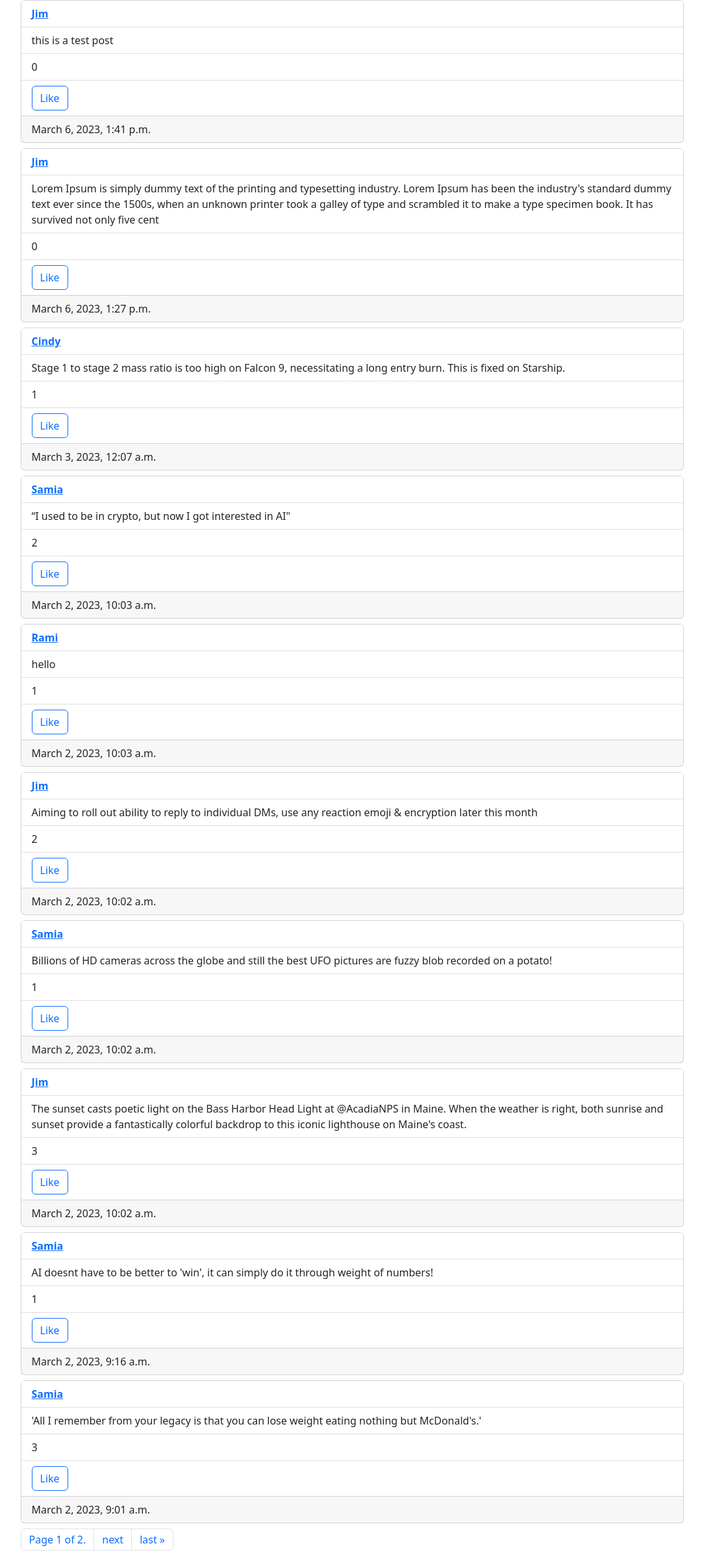
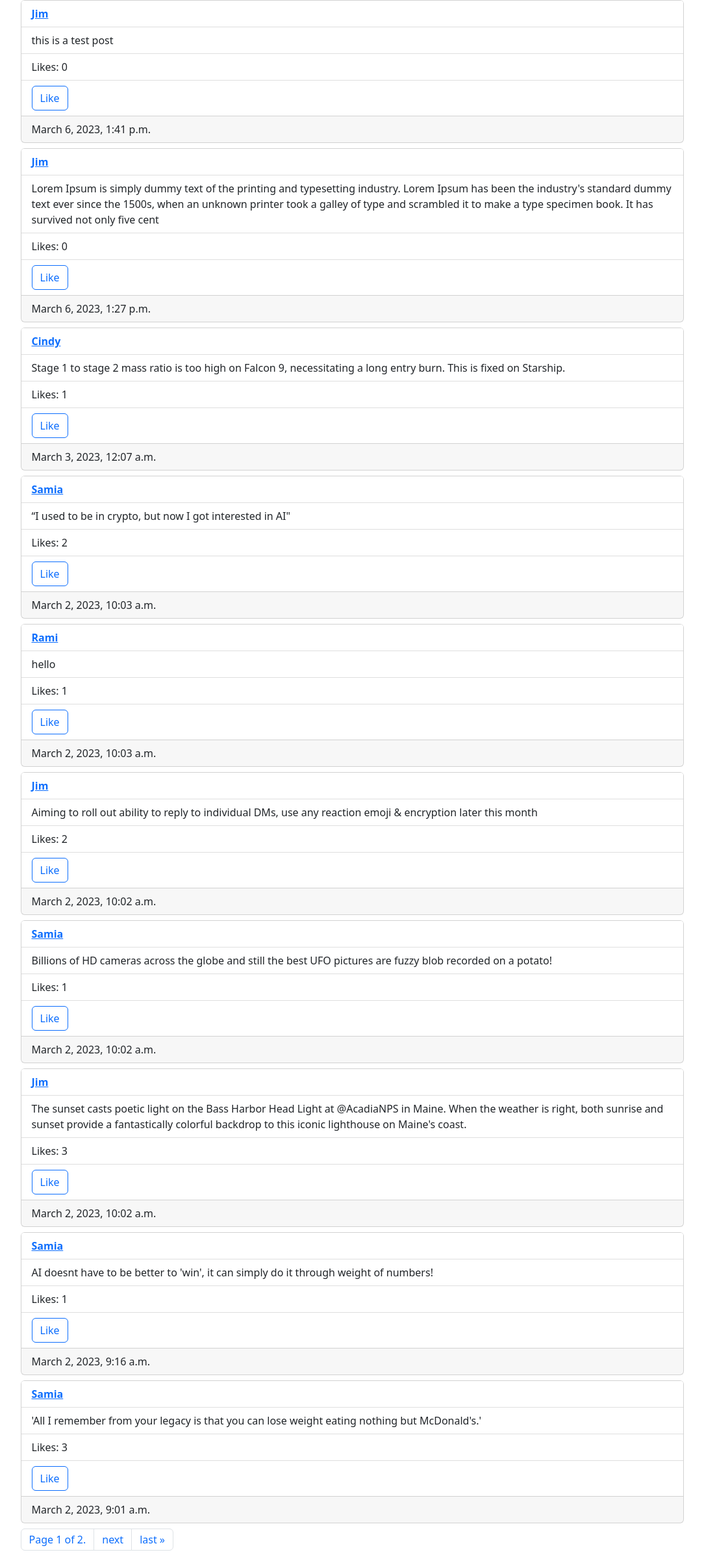
Before and after one commit to ramiqayya/project4, a Django app: page / in a window 1280 px wide. Shown: the part 56-2458 px from the top of the page at 65% size, without its empty margins (98-1182 px from the left). Run offline with Django 3.2, Linux system fonts and the light colour scheme; data comes from the database, SQL or seed files in the repository; both versions use the stored data as it was after the commit; some libraries are stand-ins or nearby versions.

Commit message:
fix bugs

```diff
--- a/project4/network/templates/network/index.html
+++ b/project4/network/templates/network/index.html
@@ -33,7 +33,7 @@
             <li class="list-group-item tweet{{post.id}}">{{post.tweet}}</li>
 
 
-            <li class="list-group-item likes" id="{{post.id}}">{{post.likes}}</li>
+            <li class="list-group-item likes" id="{{post.id}}">Likes: {{post.likes}}</li>
 
             {% if me == post.publisher|stringformat:"s"%}
             <li class="list-group-item ">
--- a/project4/network/templates/network/profile.html
+++ b/project4/network/templates/network/profile.html
@@ -48,7 +48,7 @@
         <ul class="list-group list-group-flush">
             <li class="list-group-item"><b>{{post.publisher|title}}</b></li>
             <li class="list-group-item">{{post.tweet}}</li>
-            <li class="list-group-item">{{post.likes}}</li>
+            <li class="list-group-item">Likes: {{post.likes}}</li>
         </ul>
         <div class="card-footer">
             {{post.date_time}}
```
Also changed, not shown: project4/db.sqlite3.
